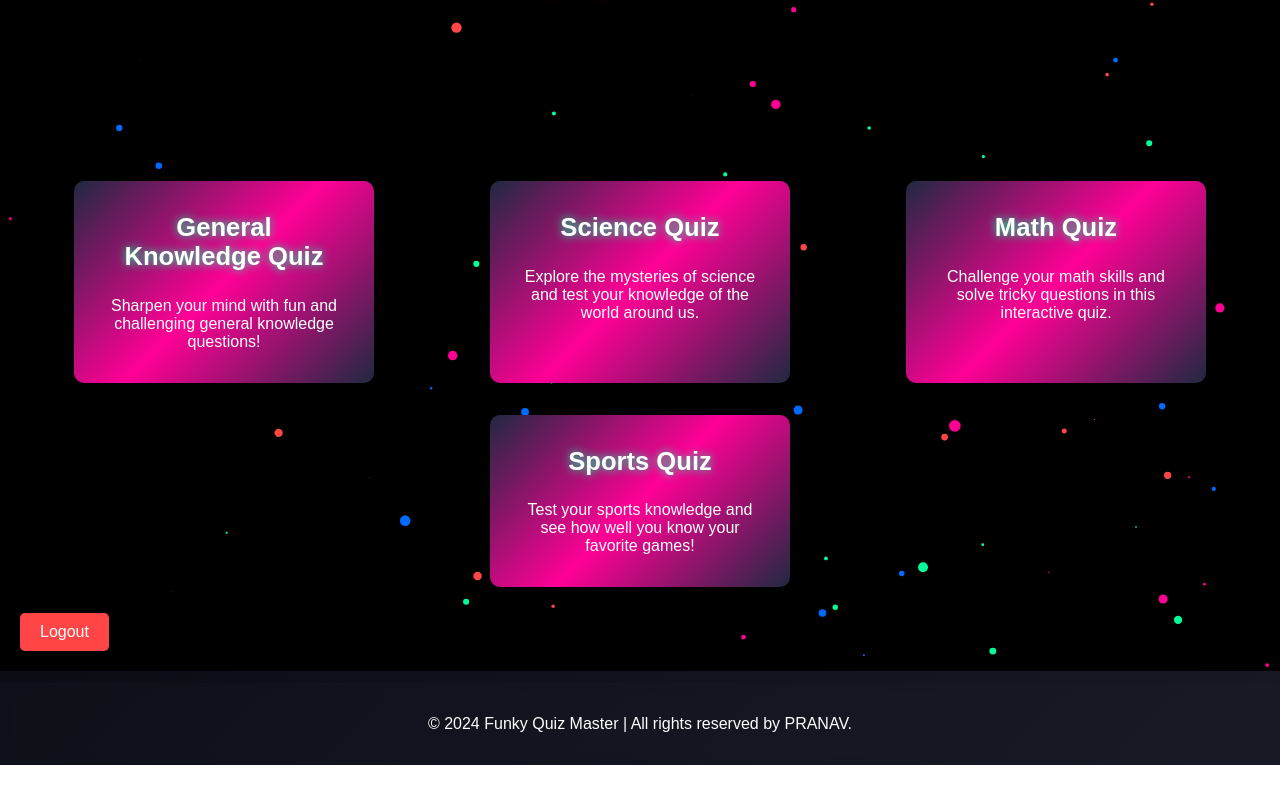
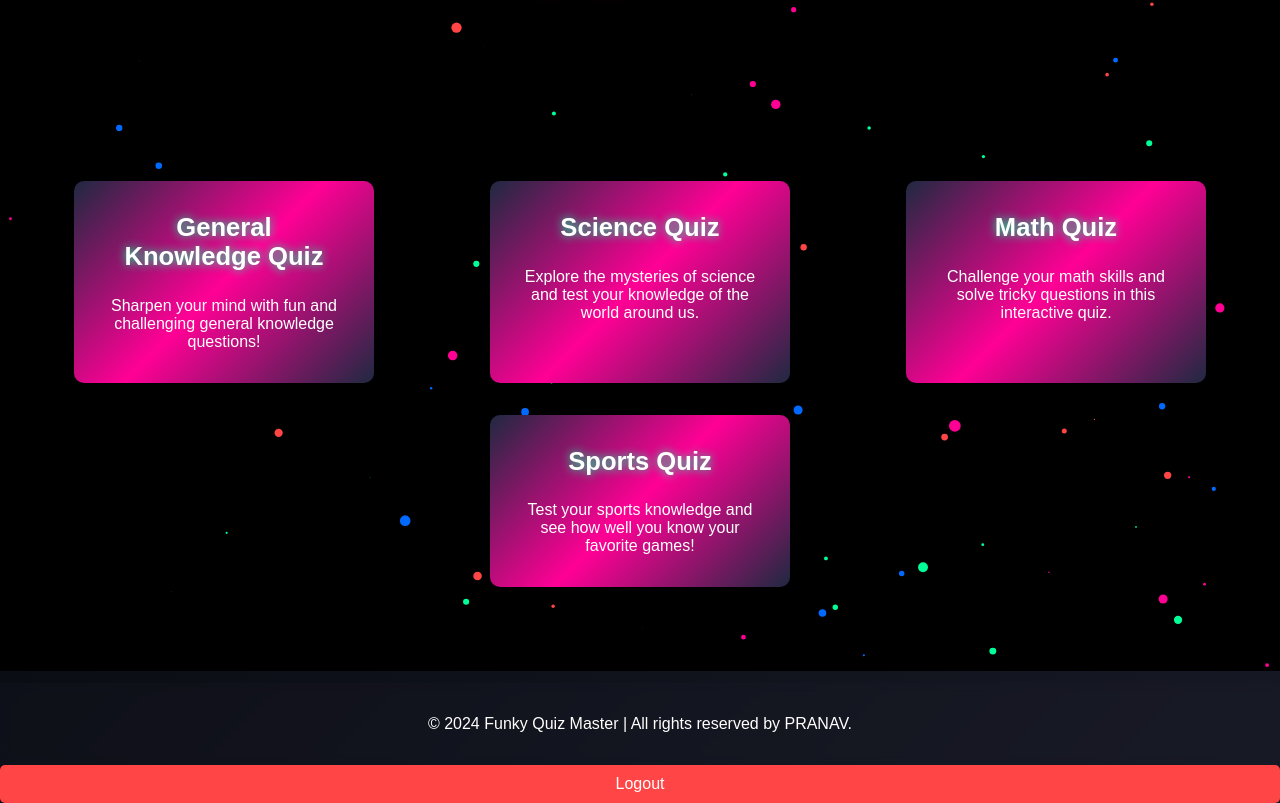
Before and after one commit to PRANAV-SINGH-CSE/HTML-PROJECT, a plain HTML site: page homepage.html in a window 1280 px wide. Shown: the part 129-932 px from the top of the page. Before the commit the page ends 894 px from the top, so only its background shows below. Drawn offline with Linux system fonts and the light colour scheme.

Commit message:
Update homepage.html

```diff
--- a/homepage.html
+++ b/homepage.html
@@ -165,7 +165,7 @@ body.fade-out {
 
         /* Logout Button Styles */
         .logout-btn {
-            position: fixed;
+    position: revert-layer;
     bottom: 20px;
     left: 20px;
     background-color: #ff4545;
```
Lines whose indentation alone changed are shown as unchanged.
